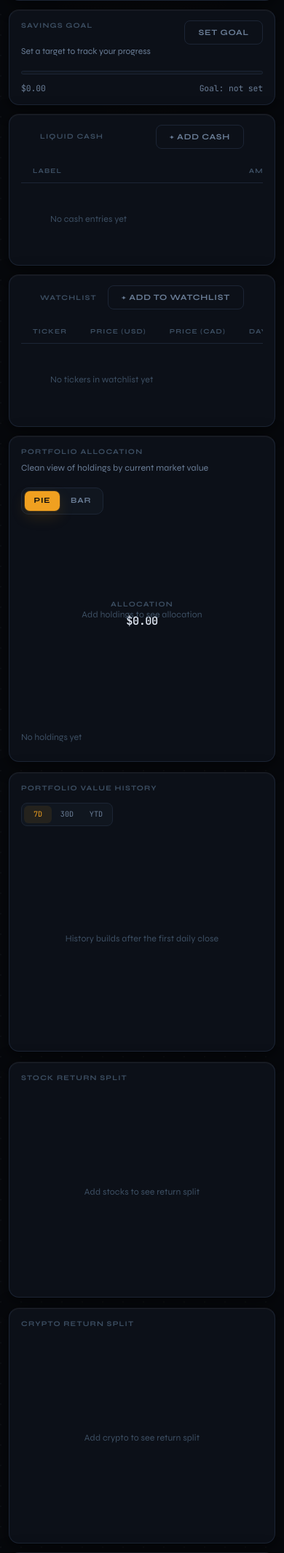
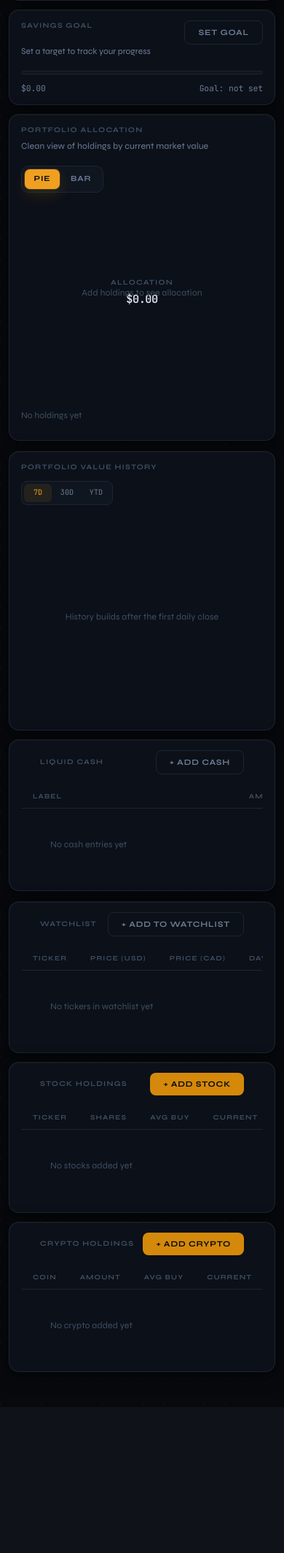
Before and after one commit to Pogz0r/investment-tracker, a Flask app: page / in a window 390 px wide. Shown: the part 821-2949 px from the top of the page at 73% size. After the commit the page ends 2734 px from the top, so only its background shows below. Run offline with Flask 3, Linux system fonts and the light colour scheme; the visitor is signed in with stand-in values (Sample User, id 1); data comes from the database, SQL or seed files in the repository; data that the repository does not hold is empty; some libraries are stand-ins or nearby versions.

Commit message:
feat: streamline portfolio dashboard utilities

```diff
--- a/static/css/style.css
+++ b/static/css/style.css
@@ -562,7 +562,6 @@ body.compact .user-avatar { width: 26px; height: 26px; }
 .chart-card {}
 .allocation-card { grid-column: 1 / -1; }
 .chart-card--wide { grid-column: 1 / -1; }
-.chart-card--split { grid-column: span 2; }
 
 .allocation-header {
   display: flex;
@@ -874,7 +873,6 @@ body.compact .user-avatar { width: 26px; height: 26px; }
 }
 
 .chart-wrap--pie { height: 260px; }
-.chart-wrap--diverging { height: 260px; }
 
 .chart-wrap canvas {
   max-width: 100%;
@@ -1260,6 +1258,27 @@ body.compact .user-avatar { width: 26px; height: 26px; }
   flex-shrink: 0;
 }
 
+.portfolio-utility-grid {
+  display: grid;
+  grid-template-columns: repeat(2, minmax(0, 1fr));
+  gap: 14px;
+  align-items: start;
+}
+
+.portfolio-utility-grid .holdings-card {
+  height: 100%;
+  min-width: 0;
+}
+
+.utility-card .holdings-header {
+  min-height: 44px;
+}
+
+.utility-card .table-scroll {
+  max-height: 320px;
+  overflow: auto;
+}
+
 .currency-opt {
   background: none;
   border: none;
@@ -1334,8 +1353,8 @@ body.compact .holdings-table th { padding: 5px 12px; }
 body.compact .empty-row td { padding: 18px; }
 body.compact .chart-wrap { height: 190px; }
 body.compact .chart-wrap--pie { height: 190px; }
-body.compact .chart-wrap--diverging { height: 180px; }
 body.compact .charts-grid { gap: 10px; }
+body.compact .portfolio-utility-grid { gap: 10px; }
 body.compact .allocation-donut-wrap { min-height: 220px; }
 body.compact .allocation-donut-wrap canvas { height: 220px !important; }
 body.compact .allocation-bar-group { padding: 12px; }
@@ -1368,13 +1387,15 @@ body.compact .goal-meta { font-size: .75rem; }
   }
   .charts-grid { grid-template-columns: 1fr; }
   .allocation-card,
-  .chart-card--wide,
-  .chart-card--split { grid-column: auto; }
+  .chart-card--wide { grid-column: auto; }
   .allocation-view--pie,
   .allocation-view--bar {
     grid-template-columns: 1fr;
   }
   .allocation-legend {
+    grid-template-columns: 1fr;
+  }
+  .portfolio-utility-grid {
     grid-template-columns: 1fr;
   }
 }
--- a/static/js/app.js
+++ b/static/js/app.js
@@ -5,8 +5,6 @@
 // ── chart instances ────────────────────────────────────────────────────────
 let pieChart = null;
 let lineChart = null;
-let stockDivergingChart = null;
-let cryptoDivergingChart = null;
 
 // ── auto-refresh state ─────────────────────────────────────────────────────
 let countdownValue = 60;
@@ -30,7 +28,6 @@ const fmtUsd = (n) => "$" + fmt(n);
 const fmtCad = (n) => "CA$" + fmt(n);
 const fmtPhp = (n) => "\u20b1" + fmt(n);
 const fmtPct = (n) => (n >= 0 ? "+" : "") + fmt(n, 2) + "%";
-const fmtPctRounded = (n) => (n >= 0 ? "+" : "") + Math.round(n).toLocaleString("en-US") + "%";
 
 function plClass(n) {
   if (n > 0) return "positive";
@@ -41,12 +38,6 @@ function plClass(n) {
 function pillHtml(pct) {
   const cls = plClass(pct);
   return `<span class="change-pill ${cls}">${fmtPct(pct)}</span>`;
-}
-
-function nicePercentLimit(values) {
-  const maxAbs = Math.max(5, ...values.map((v) => Math.abs(v)));
-  const step = maxAbs > 100 ? 25 : maxAbs > 50 ? 10 : 5;
-  return Math.ceil(maxAbs / step) * step;
 }
 
 function getCurrencyValue(item) {
@@ -184,8 +175,6 @@ function applyCurrencyMode(mode) {
     renderGoal(lastData.savings_goal, lastData.total_usd, lastData.total_cad, lastData.total_php, lastData.usd_to_cad, lastData.usd_to_php);
     renderAllocation(lastData);
     renderLineChart(lastData.portfolio_history || []);
-    renderDivergingChart("stock", lastData.stocks || []);
-    renderDivergingChart("crypto", lastData.crypto || []);
   }
 }
 
@@ -682,95 +671,6 @@ function renderLineChart(history) {
   });
 }
 
-function renderDivergingChart(kind, holdings) {
-  const isStock = kind === "stock";
-  const empty = document.getElementById(isStock ? "stockDivergingEmpty" : "cryptoDivergingEmpty");
-  const canvas = document.getElementById(isStock ? "stockDivergingChart" : "cryptoDivergingChart");
-  const existingChart = isStock ? stockDivergingChart : cryptoDivergingChart;
-  const rows = [...holdings]
-    .filter((h) => Number.isFinite(h.percent_change))
-    .sort((a, b) => Math.abs(b.percent_change) - Math.abs(a.percent_change))
-    .slice(0, 10);
-
-  if (!rows.length) {
-    empty.style.display = "block";
-    canvas.style.display = "none";
-    if (existingChart) existingChart.destroy();
-    if (isStock) stockDivergingChart = null; else cryptoDivergingChart = null;
-    return;
-  }
-
-  empty.style.display = "none";
-  canvas.style.display = "block";
-
-  const labels = rows.map((h) => h.name || h.ticker || h.coin_id);
-  const values = rows.map((h) => h.percent_change);
-  const maxAbs = nicePercentLimit(values);
-  const backgroundColor = values.map((v) => v >= 0 ? "rgba(0, 200, 122, 0.75)" : "rgba(255, 61, 79, 0.78)");
-
-  if (existingChart) {
-    existingChart.data.labels = labels;
-    existingChart.data.datasets[0].data = values;
-    existingChart.data.datasets[0].backgroundColor = backgroundColor;
-    existingChart.options.scales.x.min = -maxAbs;
-    existingChart.options.scales.x.max = maxAbs;
-    existingChart.update();
-    return;
-  }
-
-  const chart = new Chart(canvas, {
-    type: "bar",
-    data: {
-      labels,
-      datasets: [{
-        data: values,
-        backgroundColor,
-        borderWidth: 0,
-        borderRadius: 5,
-        barPercentage: 0.58,
-        categoryPercentage: 0.72,
-      }],
-    },
-    options: {
-      indexAxis: "y",
-      responsive: true,
-      maintainAspectRatio: false,
-      plugins: {
-        legend: { display: false },
-        tooltip: {
-          callbacks: {
-            label: (ctx) => ` ${fmtPctRounded(ctx.parsed.x)}`,
-          },
-        },
-      },
-      scales: {
-        x: {
-          min: -maxAbs,
-          max: maxAbs,
-          border: { display: false },
-          grid: {
-            color: (ctx) => ctx.tick.value === 0 ? "rgba(106, 125, 150, 0.72)" : "#1c2535",
-            lineWidth: (ctx) => ctx.tick.value === 0 ? 2 : 1,
-          },
-          ticks: {
-            color: "#3d4f63",
-            font: { family: "'JetBrains Mono', monospace", size: 11 },
-            maxTicksLimit: 7,
-            callback: (v) => `${Math.round(v)}%`,
-          },
-        },
-        y: {
-          border: { display: false },
-          grid: { display: false },
-          ticks: { color: "#6a7d96", font: { family: "'Syne', sans-serif", size: 11 }, padding: 8 },
-        },
-      },
-    },
-  });
-
-  if (isStock) stockDivergingChart = chart; else cryptoDivergingChart = chart;
-}
-
 // ── main data fetch ────────────────────────────────────────────────────────
 
 async function fetchPortfolio() {
@@ -788,8 +688,6 @@ async function fetchPortfolio() {
 
     renderAllocation(data);
     renderLineChart(data.portfolio_history || []);
-    renderDivergingChart("stock", data.stocks || []);
-    renderDivergingChart("crypto", data.crypto || []);
   } catch (err) {
     console.error("Failed to fetch portfolio:", err);
   }
--- a/templates/index.html
+++ b/templates/index.html
@@ -93,53 +93,6 @@
       </div>
     </section>
 
-    <!-- ========== LIQUID CASH ========== -->
-    <section class="card holdings-card" id="liquidCashSection">
-      <div class="holdings-header">
-        <h2 class="section-title">Liquid Cash</h2>
-        <button class="btn btn-outline" id="openLiquidCashModal">+ Add Cash</button>
-      </div>
-      <div class="table-scroll">
-        <table class="holdings-table">
-          <thead>
-            <tr>
-              <th>Label</th>
-              <th>Amount (CAD)</th>
-              <th>Amount (USD)</th>
-              <th></th>
-            </tr>
-          </thead>
-          <tbody id="liquidCashBody">
-            <tr class="empty-row"><td colspan="4">No cash entries yet</td></tr>
-          </tbody>
-        </table>
-      </div>
-    </section>
-
-    <!-- ========== WATCHLIST ========== -->
-    <section class="card holdings-card">
-      <div class="holdings-header">
-        <h2 class="section-title">Watchlist</h2>
-        <button class="btn btn-outline" id="openWatchlistModal">+ Add to Watchlist</button>
-      </div>
-      <div class="table-scroll">
-        <table class="holdings-table watchlist-table">
-          <thead>
-            <tr>
-              <th data-sort="name" data-dir="asc">Ticker <span class="sort-indicator"></span></th>
-              <th data-sort="current_price" data-dir="desc">Price (USD) <span class="sort-indicator"></span></th>
-              <th data-sort="current_price_cad" data-dir="desc">Price (CAD) <span class="sort-indicator"></span></th>
-              <th data-sort="day_change_pct" data-dir="desc">Day Change <span class="sort-indicator"></span></th>
-              <th></th>
-            </tr>
-          </thead>
-          <tbody id="watchlistBody">
-            <tr class="empty-row"><td colspan="5">No tickers in watchlist yet</td></tr>
-          </tbody>
-        </table>
-      </div>
-    </section>
-
     <!-- ========== CHARTS ========== -->
     <section class="charts-grid">
       <div class="card chart-card allocation-card">
@@ -195,20 +148,54 @@
           <p class="chart-empty" id="lineEmpty">History builds after the first daily close</p>
         </div>
       </div>
-      <div class="card chart-card chart-card--split">
-        <h2 class="section-title">Stock Return Split</h2>
-        <div class="chart-wrap chart-wrap--diverging">
-          <canvas id="stockDivergingChart"></canvas>
-          <p class="chart-empty" id="stockDivergingEmpty">Add stocks to see return split</p>
+    </section>
+
+    <!-- ========== CASH & WATCHLIST ========== -->
+    <section class="portfolio-utility-grid">
+      <section class="card holdings-card utility-card" id="liquidCashSection">
+        <div class="holdings-header">
+          <h2 class="section-title">Liquid Cash</h2>
+          <button class="btn btn-outline" id="openLiquidCashModal">+ Add Cash</button>
         </div>
-      </div>
-      <div class="card chart-card chart-card--split">
-        <h2 class="section-title">Crypto Return Split</h2>
-        <div class="chart-wrap chart-wrap--diverging">
-          <canvas id="cryptoDivergingChart"></canvas>
-          <p class="chart-empty" id="cryptoDivergingEmpty">Add crypto to see return split</p>
+        <div class="table-scroll">
+          <table class="holdings-table">
+            <thead>
+              <tr>
+                <th>Label</th>
+                <th>Amount (CAD)</th>
+                <th>Amount (USD)</th>
+                <th></th>
+              </tr>
+            </thead>
+            <tbody id="liquidCashBody">
+              <tr class="empty-row"><td colspan="4">No cash entries yet</td></tr>
+            </tbody>
+          </table>
         </div>
-      </div>
+      </section>
+
+      <section class="card holdings-card utility-card">
+        <div class="holdings-header">
+          <h2 class="section-title">Watchlist</h2>
+          <button class="btn btn-outline" id="openWatchlistModal">+ Add to Watchlist</button>
+        </div>
+        <div class="table-scroll">
+          <table class="holdings-table watchlist-table">
+            <thead>
+              <tr>
+                <th data-sort="name" data-dir="asc">Ticker <span class="sort-indicator"></span></th>
+                <th data-sort="current_price" data-dir="desc">Price (USD) <span class="sort-indicator"></span></th>
+                <th data-sort="current_price_cad" data-dir="desc">Price (CAD) <span class="sort-indicator"></span></th>
+                <th data-sort="day_change_pct" data-dir="desc">Day Change <span class="sort-indicator"></span></th>
+                <th></th>
+              </tr>
+            </thead>
+            <tbody id="watchlistBody">
+              <tr class="empty-row"><td colspan="5">No tickers in watchlist yet</td></tr>
+            </tbody>
+          </table>
+        </div>
+      </section>
     </section>
 
     <!-- ========== HOLDINGS TABLES ========== -->
```
